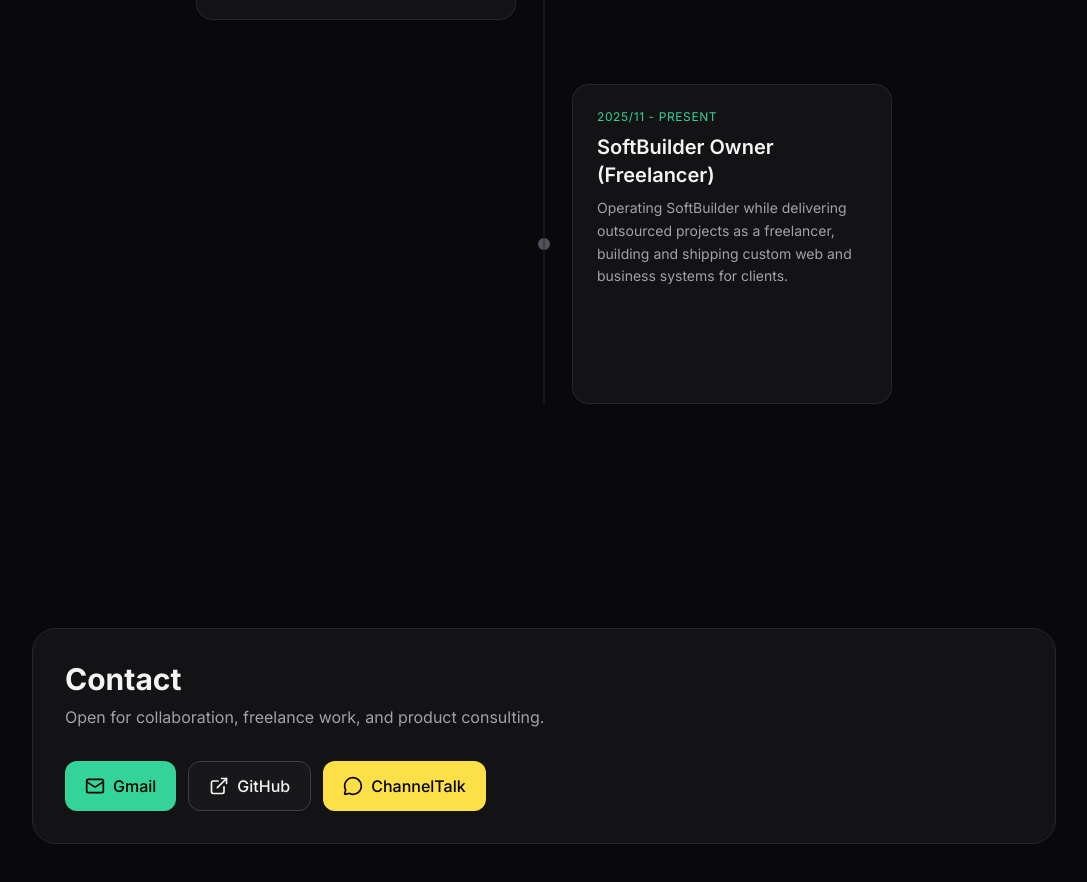
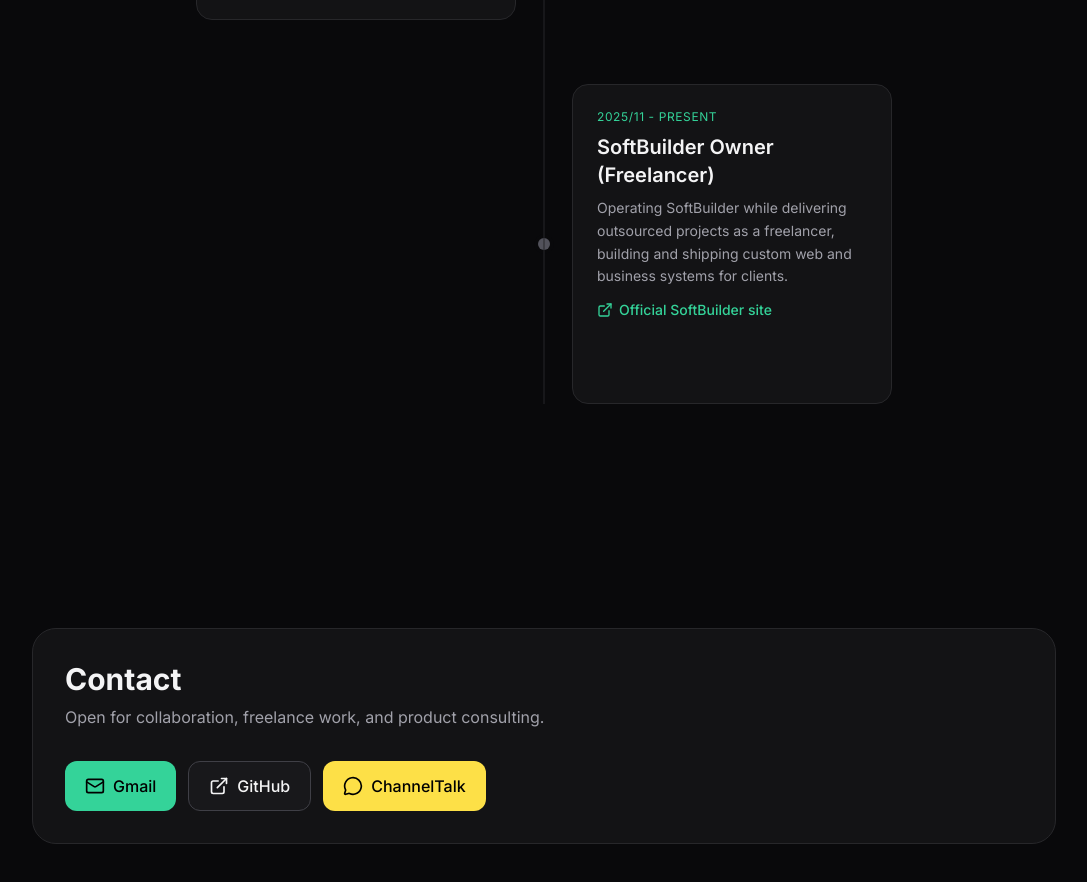
Before and after one commit to sky4564/Byungmin.me, a Next.js app: page / in a window 1280 px wide. Shown: the part 4346-5228 px from the top of the page, without its empty margins (96-1183 px from the left). Built offline with nearby package versions, Linux system fonts and the light colour scheme.

Commit message:
공식사이트 링크 추가

```diff
--- a/app/page.tsx
+++ b/app/page.tsx
@@ -42,7 +42,7 @@
       details: '프로젝트 링크',
       comingSoon: '준비중',
     },
-    experience: { title: '경험' },
+    experience: { title: '경험', visitSoftBuilder: '소프트빌더 공식 사이트' },
     contact: {
       title: '연락하기',
       description: '협업, 프리랜스, 제품 컨설팅 관련 문의를 환영합니다.',
@@ -68,7 +68,7 @@
       details: 'Project Link',
       comingSoon: 'Coming Soon',
     },
-    experience: { title: 'Experience' },
+    experience: { title: 'Experience', visitSoftBuilder: 'Official SoftBuilder site' },
     contact: {
       title: 'Contact',
       description: 'Open for collaboration, freelance work, and product consulting.',
@@ -76,6 +76,13 @@
     },
   },
 } as const
+
+type ExperienceItem = {
+  title: string
+  period: string
+  detail: string
+  href?: string
+}
 
 const projectCardsByLanguage: Record<Language, ProjectCard[]> = {
   ko: [
@@ -192,7 +199,7 @@
   ],
 }
 
-const experienceByLanguage = {
+const experienceByLanguage: Record<Language, ExperienceItem[]> = {
   ko: [
     { title: '42서울 라피신 수료', period: '초기 경험', detail: '집중 몰입형 코딩 부트캠프(La Piscine) 과정을 수료하며 C 기반 문제 해결, 협업, 코드 리뷰 문화의 기초를 체득했습니다.' },
     {
@@ -203,7 +210,12 @@
     { title: '지니프릭스 재직', period: '2021/12/27 - 2024/05', detail: '지니프릭스에서 프론트엔드 개발자로 근무하며 실무 프로젝트 기반의 웹 서비스 개발/운영 경험을 쌓았습니다.' },
     { title: '풀스택 전환 준비 기간', period: '2024/06 - 2025/03', detail: '프론트엔드에서 풀스택으로 역할 확장을 목표로 정보처리기사 취득과 쿠팡 해커톤(애자일 스크럼 기반 24시간 협업) 참여를 통해 실전형 전환 역량을 강화했습니다.' },
     { title: '차렌터카 풀스택 개발 총괄', period: '2025/04 - 2025/10', detail: '차렌터카 서비스에서 도메인 준비부터 개발 환경설정, 예약/운영 기능 구현까지 풀스택 개발 전반을 총괄했습니다.' },
-    { title: '소프트빌더 사업자 운영 (프리랜서)', period: '2025/11 - Present', detail: '소프트빌더를 운영하며 외주 프로젝트를 수행하고, 고객 요구사항에 맞춘 웹/업무 시스템을 프리랜서로 개발·납품하고 있습니다.' },
+    {
+      title: '소프트빌더 사업자 운영 (프리랜서)',
+      period: '2025/11 - Present',
+      detail: '소프트빌더를 운영하며 외주 프로젝트를 수행하고, 고객 요구사항에 맞춘 웹/업무 시스템을 프리랜서로 개발·납품하고 있습니다.',
+      href: 'https://www.softbuilder.kr/',
+    },
   ],
   en: [
     { title: 'Completed 42 Seoul La Piscine', period: 'Early Experience', detail: 'Completed the immersive La Piscine program, strengthening fundamentals in C-based problem solving, peer collaboration, and code-review culture.' },
@@ -215,9 +227,14 @@
     { title: 'Geniefreaks (Frontend Developer)', period: '2021/12/27 - 2024/05', detail: 'Worked as a frontend developer at Geniefreaks, building and operating production web services.' },
     { title: 'Full-Stack Transition Phase', period: '2024/06 - 2025/03', detail: 'Focused on expanding from frontend into full-stack responsibilities by earning the Engineer Information Processing certification and joining the Coupang hackathon for hands-on 24-hour Agile Scrum collaboration.' },
     { title: 'Charentcar Full-Stack Lead', period: '2025/04 - 2025/10', detail: 'Led end-to-end full-stack development at Charentcar, from domain setup and environment configuration to reservation/operations feature delivery.' },
-    { title: 'SoftBuilder Owner (Freelancer)', period: '2025/11 - Present', detail: 'Operating SoftBuilder while delivering outsourced projects as a freelancer, building and shipping custom web and business systems for clients.' },
+    {
+      title: 'SoftBuilder Owner (Freelancer)',
+      period: '2025/11 - Present',
+      detail: 'Operating SoftBuilder while delivering outsourced projects as a freelancer, building and shipping custom web and business systems for clients.',
+      href: 'https://www.softbuilder.kr/',
+    },
   ],
-} as const
+}
 
 export default function PortfolioHome() {
   const experienceSectionRef = useRef<HTMLElement>(null)
@@ -649,6 +666,17 @@
                   <p className="mb-2 text-xs tracking-wider text-emerald-400 uppercase">{item.period}</p>
                   <h3 className="mb-2 text-xl font-semibold">{item.title}</h3>
                   <p className={`text-sm leading-relaxed ${isDark ? 'text-zinc-400' : 'text-zinc-700'}`}>{item.detail}</p>
+                  {item.href ? (
+                    <a
+                      href={item.href}
+                      target="_blank"
+                      rel="noopener noreferrer"
+                      className={`mt-3 inline-flex items-center gap-1.5 text-sm font-medium transition-colors ${isDark ? 'text-emerald-400 hover:text-emerald-300' : 'text-emerald-700 hover:text-emerald-800'}`}
+                    >
+                      <ExternalLink className="w-4 h-4 shrink-0" aria-hidden />
+                      <span>{t.experience.visitSoftBuilder}</span>
+                    </a>
+                  ) : null}
                 </article>
 
                 <div className="flex col-start-2 row-start-1 justify-center">
```
